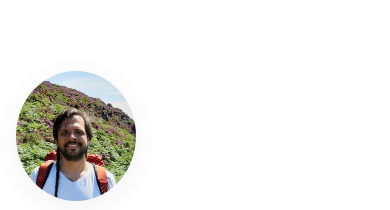
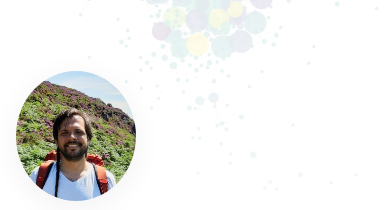
Before and after one commit to blas-ko/blas-ko.github.io, a plain HTML site: page index.html in a window 390 px wide. Shown: the part 191-401 px from the top of the page. Drawn offline with Linux system fonts and the light colour scheme.

Commit message:
added network in background (preliminary)

```diff
--- a/assets/site.css
+++ b/assets/site.css
@@ -62,7 +62,7 @@ nav .row { display: flex; align-items: center; justify-content: space-between; p
 h1 { font-size: clamp(1.8rem, 1.6rem + 2vw, 3rem); margin: 0 0 .5rem; letter-spacing: -.02em; }
 .hero-photo img {
   display: block;
-  max-width: 180px;   /* desktop size */
+  max-width: 160px;   /* desktop size */
   width: 100%;
   height: auto;
   border-radius: 50%;
@@ -107,3 +107,50 @@ footer { padding: 2rem 0 3rem; color: var(--muted); }
 .skip:focus { left: 1rem; top: 1rem; background: var(--card); padding: .5rem 1rem; border-radius: 10px; border: 1px solid var(--border); box-shadow: var(--shadow); }
 
 code, pre { font-family: var(--mono); font-size: .95rem; }
+
+/* ===== Subtle network background (light/dark) ===== */
+/* Drop your SVGs at: assets/img/network-light.svg and assets/img/network-dark.svg */
+:root {
+  --bg-network: url("/assets/img/network-light.svg");
+  --bg-network-opacity: 0.20; /* tweak 0.06–0.18 to taste */
+}
+html.dark {
+  --bg-network: url("/assets/img/network-light.svg");
+  --bg-network-opacity: 0.20;
+}
+
+/* Ensure the background sits behind all content */
+body { position: relative; }
+header, main, footer { position: relative; z-index: 1; }
+
+/* Fixed decorative layer: scalable, non-interactive, and subtle */
+body::before {
+  content: "";
+  position: fixed;
+  inset: 0;
+  pointer-events: none;
+  background-color: transparent;
+  background-image: var(--bg-network);
+  background-blend-mode: multiply;
+  background-repeat: no-repeat;
+  /* background-position: center top; try: left -10vw top, or 50% -8rem for custom crop */
+  background-position: left 25vw top -30vh; /* try: left -10vw top, or 50% -8rem for custom crop */
+  background-size: cover;          /* or: 1200px auto for contained look */
+  opacity: var(--bg-network-opacity);
+  z-index: 0;                      /* content sits above via z-index:1 */
+  filter: none;                    /* e.g., blur(1px) for extra softness */
+  /* Soft fade-out toward bottom to avoid busy edges */
+  -webkit-mask-image: linear-gradient(to bottom, rgba(0,0,0,0.9) 0%, rgba(0,0,0,0.75) 35%, rgba(0,0,0,0.35) 60%, rgba(0,0,0,0) 100%);
+          mask-image: linear-gradient(to bottom, rgba(0,0,0,0.9) 0%, rgba(0,0,0,0.75) 35%, rgba(0,0,0,0.35) 60%, rgba(0,0,0,0) 100%);
+}
+
+/* Mobile: reduce visual density for readability */
+@media (max-width: 860px) {
+  body::before {
+    background-position: center top;
+    background-size: 140% auto;   /* slightly zoomed for simpler shapes */
+    opacity: calc(var(--bg-network-opacity) * 0.9);
+    -webkit-mask-image: linear-gradient(to bottom, rgba(0,0,0,0.9) 0%, rgba(0,0,0,0.65) 30%, rgba(0,0,0,0.25) 55%, rgba(0,0,0,0) 90%);
+            mask-image: linear-gradient(to bottom, rgba(0,0,0,0.9) 0%, rgba(0,0,0,0.65) 30%, rgba(0,0,0,0.25) 55%, rgba(0,0,0,0) 90%);
+  }
+}
```
Also changed, not shown: assets/img/network-light.svg (added).
